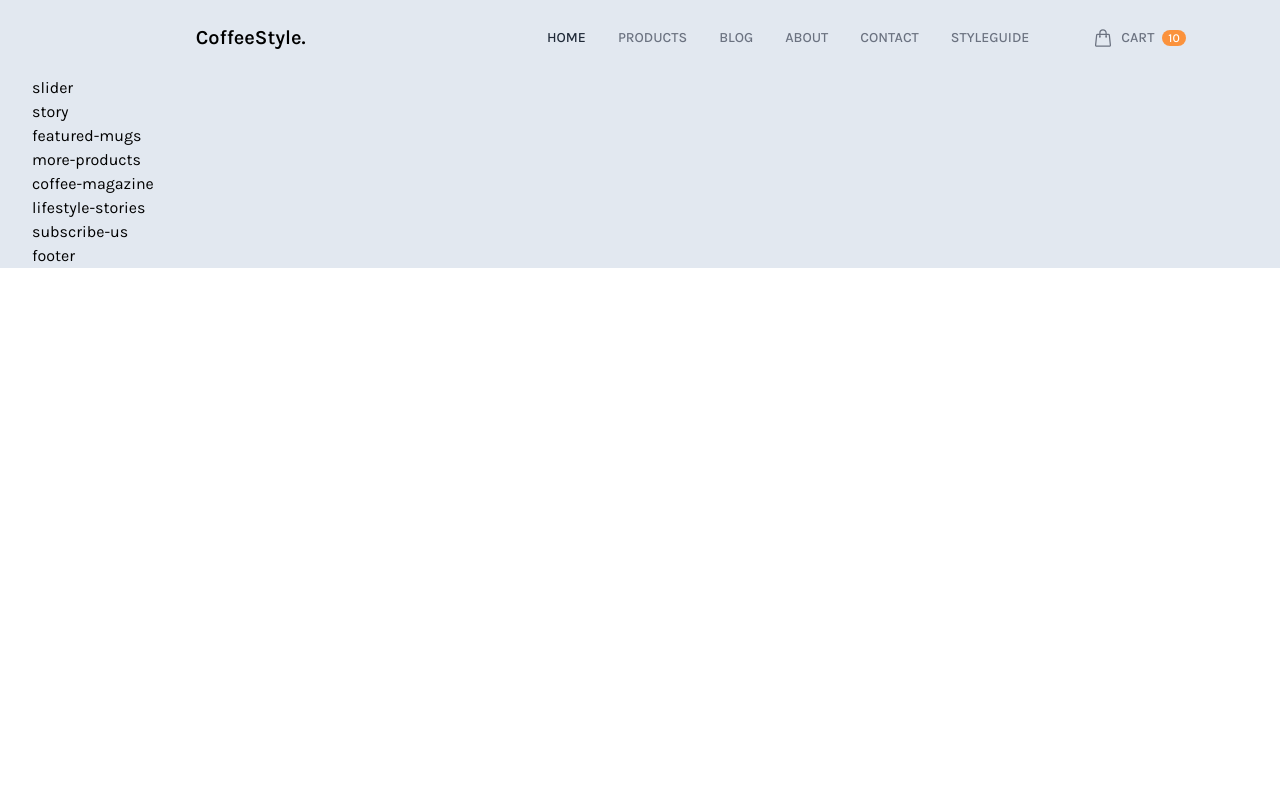
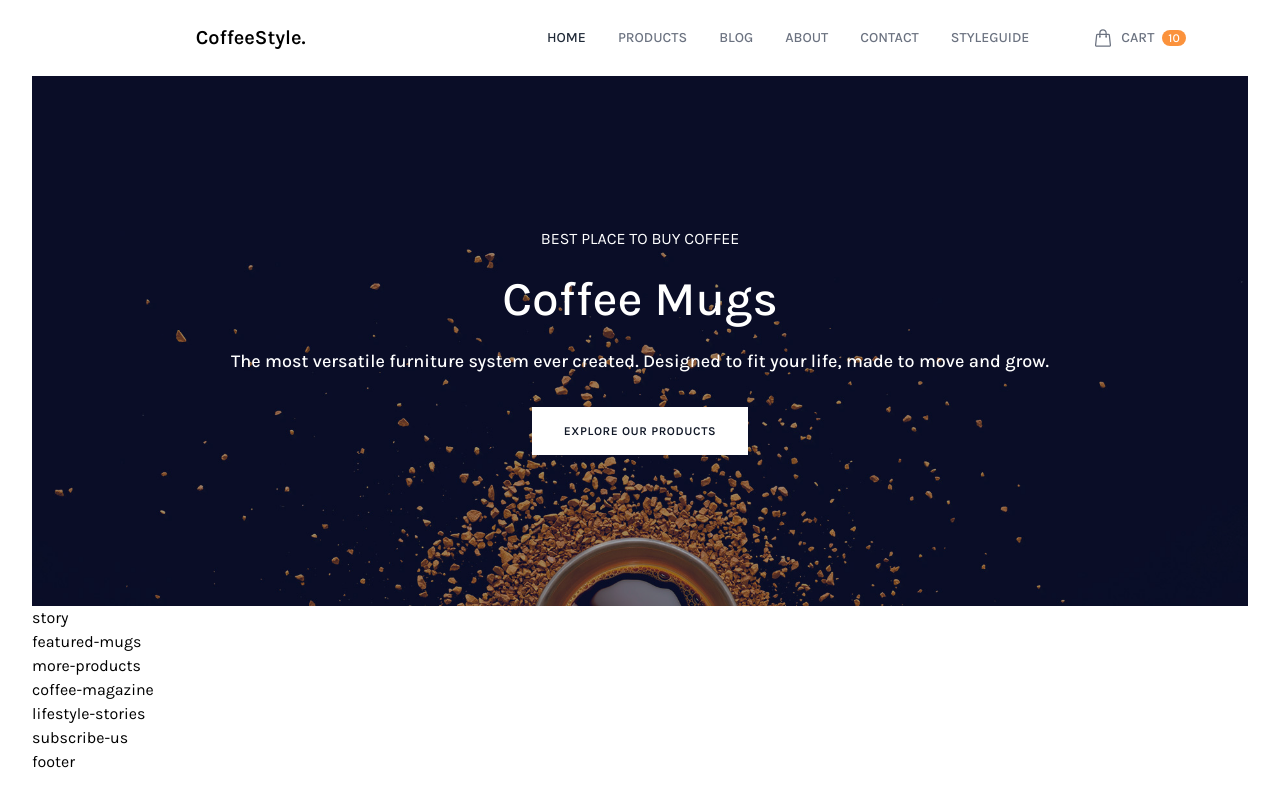
Before and after one commit to laivandai123/tailwindcss-coffee-style, a website: page public/index.html in a window 1280 px wide. Drawn offline with Linux system fonts and the light colour scheme.

Commit message:
add slider

```diff
--- a/public/index.html
+++ b/public/index.html
@@ -3,7 +3,7 @@
     <head>
         <meta charset="UTF-8" />
         <meta name="viewport" content="width=device-width, initial-scale=1.0" />
-        <link rel="icon" href="../img/favicon/logo.svg">
+        <link rel="icon" href="./img/favicon/logo.svg">
         <title>Vandaidev coffee style</title>
         <link rel="stylesheet" type="text/css" href="./output.css" />
         <script src="./main.js" type="text/javascript" async></script>
@@ -11,7 +11,7 @@
     <body>
         <div id="root">
             <div
-                class="content-wrapper font-Karla max-w-screen-xl text-base mx-auto px-8 bg-slate-200"
+                class="content-wrapper font-Karla max-w-screen-xl text-base mx-auto px-8 "
             >
                 <header class="p-6 mx-auto">
                     <nav class="flex flex-row justify-between items-center relative">
@@ -59,7 +59,18 @@
                     </nav>
                 </header>
                 <main>
-                    <div class="slider">slider</div>
+                    <div class="slider h-[530px] bg-[url('./img/slider-bg.jpg')] bg-cover bg-bottom bg-no-repeat">
+                        <div class="flex justify-center items-center w-full h-full bg-gray-900 bg-opacity-40">
+                            <div class="mx-16 text-white text-center">
+                                <div class="uppercase  mb-6">Best place to buy coffee</div>
+                                <div class="font-medium text-5xl mb-6">Coffee Mugs</div>
+                                <div class="font-medium text-lg mb-8">The most versatile furniture system ever created. Designed to fit your life, made to move and grow.</div>
+                                <div class="flex justify-center">
+                                    <div class="uppercase bg-white text-gray-900 w-max tracking-wider py-4 px-8 text-xs font-semibold cursor-pointer hover:bg-opacity-95">Explore our products</div>
+                                </div>
+                            </div>
+                        </div>
+                    </div>
                     <div class="story">story</div>
                     <div class="featured-mugs">featured-mugs</div>
                     <div class="more-products">more-products</div>
```
Also changed, not shown: public/img/favicon/logo.svg (renamed from img/favicon/logo.svg), public/img/slider-bg.jpg (added), public/output.css.
